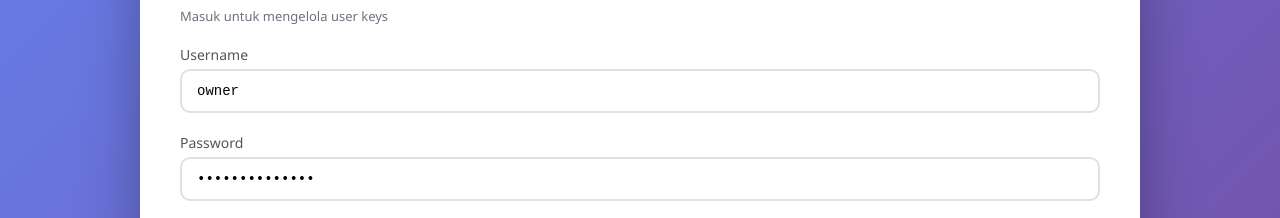
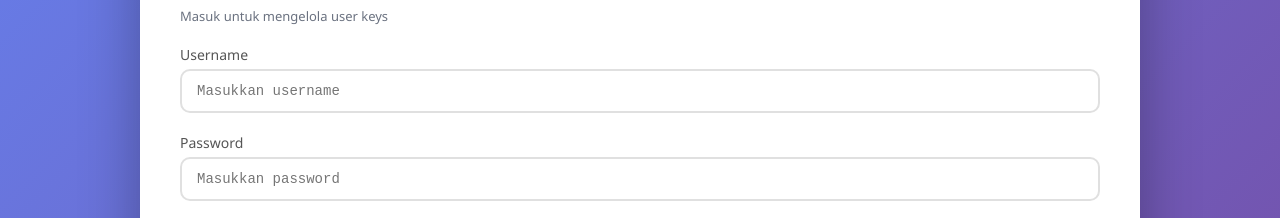
Before and after one commit to appolosx6-gif/CrackedMLBB, a website: page admin.html in a window 1280 px wide. Shown: the part 166-384 px from the top of the page. Drawn offline with Linux system fonts and the light colour scheme.

Commit message:
Add files via upload

```diff
--- a/admin.html
+++ b/admin.html
@@ -299,11 +299,11 @@
             <form id="loginFormElement">
                 <div class="form-group">
                     <label>Username</label>
-                    <input type="text" id="username" placeholder="Masukkan username" value="owner">
+                    <input type="text" id="username" placeholder="Masukkan username" value="">
                 </div>
                 <div class="form-group">
                     <label>Password</label>
-                    <input type="password" id="password" placeholder="Masukkan password" value="pinoganteng123">
+                    <input type="password" id="password" placeholder="Masukkan password" value="">
                 </div>
                 <button type="submit" class="btn btn-primary btn-block">Login</button>
             </form>
```
